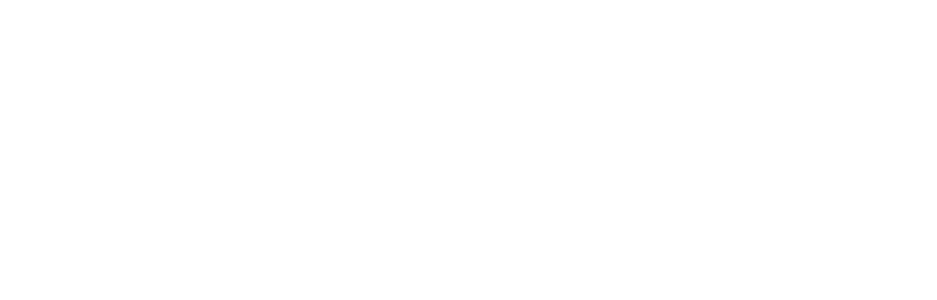
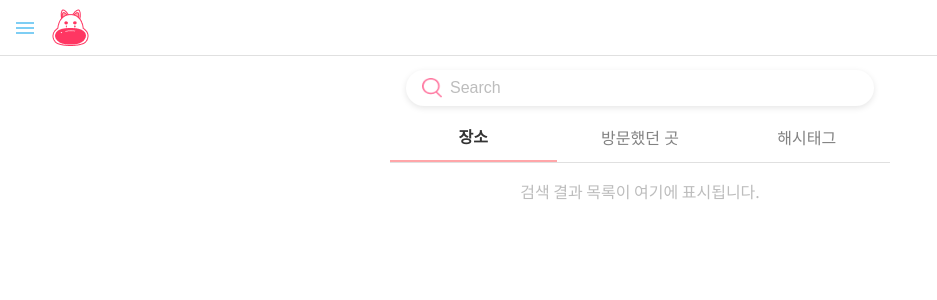
Before and after one commit to 9oormthon-univ-skku-4th-keungdori/keungdori_frontend, a React (Vite) app in the folder keungdori-frontend/: page /search in a window 1280 px wide. Before the commit this address had no page. Shown: the top 300 px of the page, without its empty margins (0-937 px from the left). Built offline with nearby package versions, Linux system fonts and the light colour scheme.

Commit message:
refactor: drawer 공통 컴포넌트로 변경

```diff
--- a/keungdori-frontend/dev-dist/sw.js
+++ b/keungdori-frontend/dev-dist/sw.js
@@ -85,7 +85,7 @@ define(['./workbox-99d8380f'], (function (workbox) { 'use strict';
     "revision": "3ca0b8505b4bec776b69afdba2768812"
   }, {
     "url": "index.html",
-    "revision": "0.rb7nvuhq268"
+    "revision": "0.3t8dqpv2g78"
   }], {});
   workbox.cleanupOutdatedCaches();
   workbox.registerRoute(new workbox.NavigationRoute(workbox.createHandlerBoundToURL("index.html"), {
--- a/keungdori-frontend/src/App.tsx
+++ b/keungdori-frontend/src/App.tsx
@@ -7,6 +7,7 @@ import useAuthStore from './stores/authStore';
 import SignUp from './pages/SignUp/SignUp';
 import Home from './pages/Home/Home';
 import Settings from './pages/Settings/Settings';
+import Search from './pages/Search/Search';
 import PrivateRoute from './components/PrivateRoute';
 import PublicRoute from './components/PublicRoute';
 import MyAccount from './pages/Settings/MyAccount/MyAccount';
@@ -36,6 +37,7 @@ const App: React.FC = () => {
         {/* 로그인한 사용자는 바로 홈화면으로 이동함 */}
         <Route element={<PrivateRoute />}>
           <Route path="/home" element={<Home />} />
+          <Route path="/search" element={<Search />} />
           <Route path="/settings" element={<Settings />} />
           <Route path="/settings/account" element={<MyAccount />} />
         </Route>
--- /dev/null
+++ b/keungdori-frontend/src/components/DrawerComponent.tsx
@@ -0,0 +1,64 @@
+import React from 'react';
+import { Drawer, Box, IconButton, Typography, List, ListItem, ListItemText, Divider, Toolbar } from '@mui/material';
+import { useNavigate } from 'react-router-dom';
+import keungdori from '../assets/keungdori.png';
+import styled from '@emotion/styled';
+
+const SettingsIconImg = styled.img`
+    width: 24px;
+    height: 24px;
+`;
+
+interface DrawerComponentProps {
+  isOpen: boolean;
+  onClose: (event: React.KeyboardEvent | React.MouseEvent) => void;
+}
+
+const DrawerComponent: React.FC<DrawerComponentProps> = ({ isOpen, onClose }) => {
+  const navigate = useNavigate();
+
+  const handleSettingsClick = () => {
+    navigate('/settings');
+  };
+
+  const drawerContent = (
+    <Box
+      sx={{ width: 280 }}
+      role="presentation"
+      onClick={onClose}
+      onKeyDown={onClose}
+    >
+      <Toolbar>
+        <IconButton onClick={handleSettingsClick} sx={{ p: 1 }}>
+          <SettingsIconImg src={keungdori} alt="설정" />
+        </IconButton>
+        <Typography variant="h6" sx={{ ml: 1 }} onClick={handleSettingsClick}>
+          설정
+        </Typography>
+      </Toolbar>
+      <Divider />
+      <List>
+        <ListItem>
+          <Typography variant="h5">킁도리 상태</Typography>
+        </ListItem>
+        <ListItem>
+          <ListItemText primary="상태" secondary="킁도리는 지금 행복합니다!" />
+        </ListItem>
+        <ListItem>
+          <ListItemText primary="배고픔" secondary="50%" />
+        </ListItem>
+        <ListItem>
+          <ListItemText primary="청결도" secondary="80%" />
+        </ListItem>
+      </List>
+    </Box>
+  );
+
+  return (
+    <Drawer anchor="left" open={isOpen} onClose={onClose}>
+      {drawerContent}
+    </Drawer>
+  );
+};
+
+export default DrawerComponent;
--- a/keungdori-frontend/src/components/Header.tsx
+++ b/keungdori-frontend/src/components/Header.tsx
@@ -3,7 +3,7 @@ import styled from '@emotion/styled';
 
 //공통 컴포넌트
 const StyledHeader = styled.header`
-    position: fixed;
+    position: absolute;
     top: 0;
     left: 0;
     right: 0;
--- a/keungdori-frontend/src/hooks/useKakaoMap.ts
+++ b/keungdori-frontend/src/hooks/useKakaoMap.ts
@@ -6,7 +6,7 @@ declare global {
         kakao: any;
     }
 }
-const KAKAOMAP_REST_API_KEY = '';
+const KAKAOMAP_REST_API_KEY = ' ';
 const KAKAO_SDK_URL = `//dapi.kakao.com/v2/maps/sdk.js?appkey=${KAKAOMAP_REST_API_KEY}&autoload=false&libraries=services,clusterer,drawing`;
 
 export default function useKakaoMap() {
--- a/keungdori-frontend/src/pages/Home/Style.tsx
+++ b/keungdori-frontend/src/pages/Home/Style.tsx
@@ -12,6 +12,10 @@ export const IconWrapper = styled.div`
     align-items: center;
     gap: 18px;
 `;
+export const SettingsIconImg = styled.img`
+    width: 24px;
+    height: 24px;
+`;
 
 export const HamburgerIcon = styled.img`
 `;
@@ -25,7 +29,6 @@ export const SearchWrapper = styled.div`
     left: 16px;
     right: 16px;
     z-index: 10;
-
     display: flex;
     align-items: center;
     background-color: white;
@@ -46,7 +49,7 @@ export const SearchInput = styled.input`
     outline: none;
     font-size: 16px;
     background-color: transparent;
-
+    cursor: pointer;
     &::placeholder {
         color: #aaa;
     }
@@ -56,8 +59,3 @@ export const MapContainer = styled.div`
   width: 100%;
   height: 100%;
 `;
-
-export const SettingsIconImg = styled.img`
-    width: 24px;
-    height: 24px;
-`;
--- /dev/null
+++ b/keungdori-frontend/src/pages/Search/Search.tsx
@@ -0,0 +1,94 @@
+import React, { useState } from "react";
+import {
+    SearchWrapper,
+    ContentWrapper,
+    IconWrapper,
+    HamburgerIcon,
+    KeungdoriIcon,
+    SearchInputWrapper,
+    SearchIcon,
+    SearchInput,
+    TabContainer,
+    TabButton,
+    ResultsList
+} from "./Styles";
+import Header from "../../components/Header";
+import hamburger from "../../assets/hamburger_icon.png";
+import keungdori from "../../assets/keungdori.png";
+import searchIcon from "../../assets/search_icon.png"; // 🔍 검색 아이콘 추가*/
+import DrawerComponent from "../../components/DrawerComponent";
+import { useNavigate } from "react-router-dom";
+
+const Search: React.FC = () => {
+    const [isDrawerOpen, setIsDrawerOpen] = useState(false);
+    const [activeTab, setActiveTab] = useState('place');
+
+    const toggleDrawer = (open: boolean) => (event: React.KeyboardEvent | React.MouseEvent) => {
+            if (
+                event.type === 'keydown' &&
+                ((event as React.KeyboardEvent).key === 'Tab' ||
+                    (event as React.KeyboardEvent).key === 'Shift')
+            ) {
+                return;
+            }
+            setIsDrawerOpen(open);
+        };
+
+    return (
+        <SearchWrapper>
+            <Header
+                leftNode={
+                    <IconWrapper>
+                        <HamburgerIcon src={hamburger} onClick={toggleDrawer(true)}/>
+                        <KeungdoriIcon src={keungdori} />
+                    </IconWrapper>
+                }
+            />
+
+            <DrawerComponent isOpen={isDrawerOpen} onClose={toggleDrawer(false)}></DrawerComponent>
+
+            <ContentWrapper>
+
+                <SearchInputWrapper>
+                    <SearchIcon src={searchIcon} />
+                    <SearchInput placeholder="Search" />
+                </SearchInputWrapper>
+
+                <TabContainer>
+                    <TabButton
+                        isActive={activeTab === 'place'}
+                        onClick={() => setActiveTab('place')}
+                    >
+                        장소
+                    </TabButton>
+                    <TabButton
+                        isActive={activeTab === 'visited'}
+                        onClick={() => setActiveTab('visited')}
+                    >
+                        방문했던 곳
+                    </TabButton>
+                    <TabButton
+                        isActive={activeTab === 'hashtag'}
+                        onClick={() => setActiveTab('hashtag')}
+                    >
+                        해시태그
+                    </TabButton>
+                </TabContainer>
+
+                {activeTab === 'place' && (
+                    <>
+                        <ResultsList>
+                           검색 결과 목록이 여기에 표시됩니다.
+                        </ResultsList>
+                    </>
+                )}
+
+                {activeTab === 'visited' && <ResultsList>방문했던 곳 목록</ResultsList>}
+                {activeTab === 'hashtag' && <ResultsList>해시태그 목록</ResultsList>}
+
+            </ContentWrapper>
+        </SearchWrapper>
+    );
+};
+
+export default Search;
--- /dev/null
+++ b/keungdori-frontend/src/pages/Search/Styles.tsx
@@ -0,0 +1,80 @@
+import styled from "@emotion/styled";
+
+export const SearchWrapper = styled.div`
+    width: 100%;
+    height: 100%;
+`;
+
+export const IconWrapper = styled.div`
+    display: flex;
+    align-items: center;
+    gap: 18px;
+`;
+
+export const HamburgerIcon = styled.img`
+`;
+
+export const KeungdoriIcon = styled.img`
+`;
+
+export const ContentWrapper = styled.div`
+    padding-top: 64px;
+`;
+
+export const SearchInputWrapper = styled.div`
+    display: flex;
+    align-items: center;
+    margin: 6px 16px;
+    padding: 8px 16px;
+    background-color: white;
+    border-radius: 24px;
+    box-shadow: 0 2px 6px rgba(0, 0, 0, 0.1);
+    transition: box-shadow 0.2s ease-in-out;
+
+    &:focus-within {
+        box-shadow: 0 0 0 3px rgba(255, 166, 169, 0.5);
+    }
+`;
+
+export const SearchInput = styled.input`
+    flex-grow: 1;
+    border: none;
+    outline: none;
+    font-size: 16px;
+    background-color: transparent;
+
+    &::placeholder {
+        color: #BDBDBD;
+    }
+
+`;
+
+export const SearchIcon = styled.img`
+    width: 20px;
+    height: 20px;
+    margin-right: 8px;
+`;
+
+export const TabContainer = styled.div`
+    display: flex;
+    justify-content: center;
+    border-bottom: 1px solid #E0E0E0;
+`;
+
+export const TabButton = styled.button<{ isActive: boolean }>`
+    flex: 1;
+    padding: 12px 12px;
+    font-size: 16px;
+    font-weight: ${props => props.isActive ? 'bold' : 'normal'};
+    color: ${props => props.isActive ? '#333333' : '#828282'};
+    background: none;
+    border: none;
+    border-bottom: ${props => props.isActive ? '2px solid #FFA6A9' : 'none'};
+    cursor: pointer;
+`;
+
+export const ResultsList = styled.div`
+    padding-top: 16px;
+    color: #BDBDBD;
+    text-align: center;
+`;
--- a/keungdori-frontend/src/pages/Settings/Settings.tsx
+++ b/keungdori-frontend/src/pages/Settings/Settings.tsx
@@ -17,6 +17,10 @@ import LogoutModal from '../../components/logoutmodal/LogoutModal';
 
 const Settings : React.FC = () => {
     const navigate = useNavigate();
+
+    const handleReturn = () => {
+        navigate('/home');
+    }
 
     const { logout: clearAuthState } = useAuthStore(); // Zustand의 logout 함수
 
@@ -40,7 +44,7 @@ const Settings : React.FC = () => {
             <SettingScreenWrapper>
                 <Header leftNode={
                     <IconWrapper>
-                        <VectorIcon src={vector}></VectorIcon>
+                        <VectorIcon src={vector} onClick={handleReturn}></VectorIcon>
                         <HeaderTitle>설정</HeaderTitle>
                     </IconWrapper>}>
                 </Header>
```
Also changed, not shown: keungdori-frontend/src/pages/Home/Home.tsx (+11 -55 lines).
